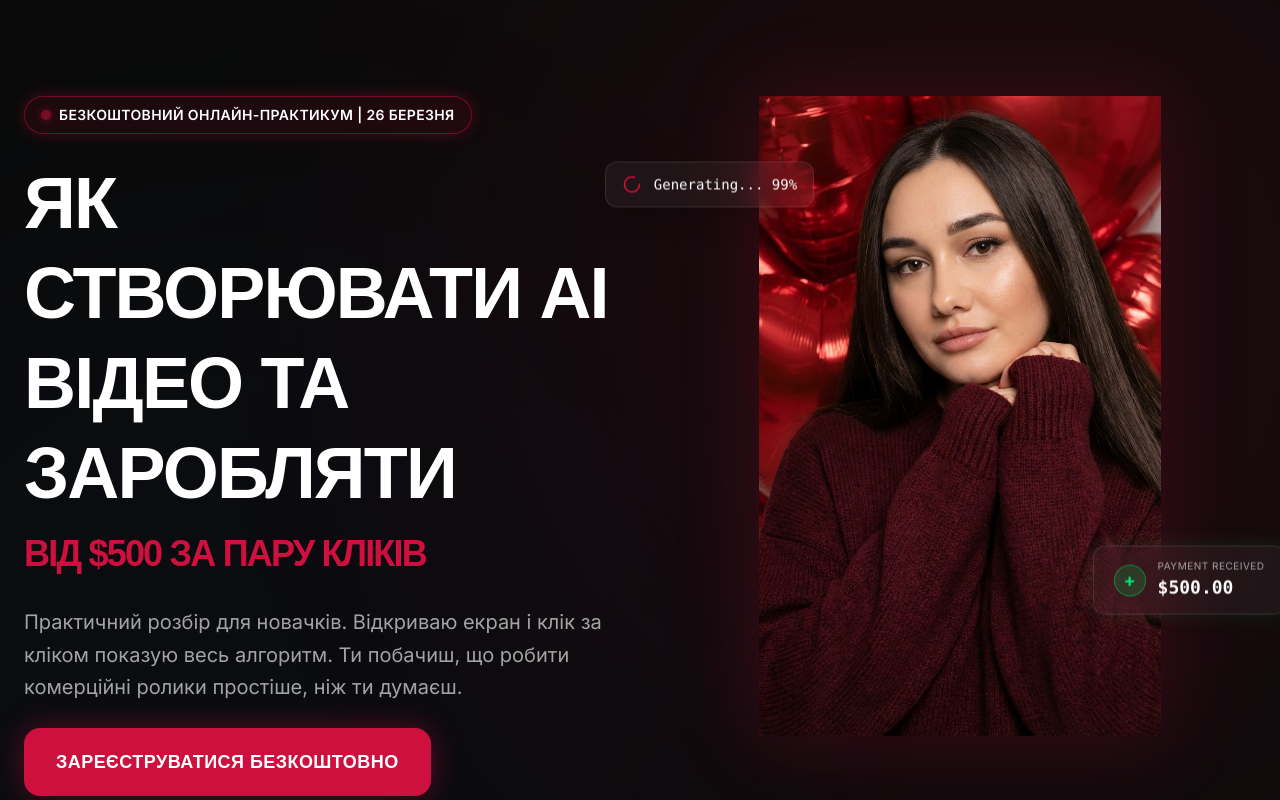
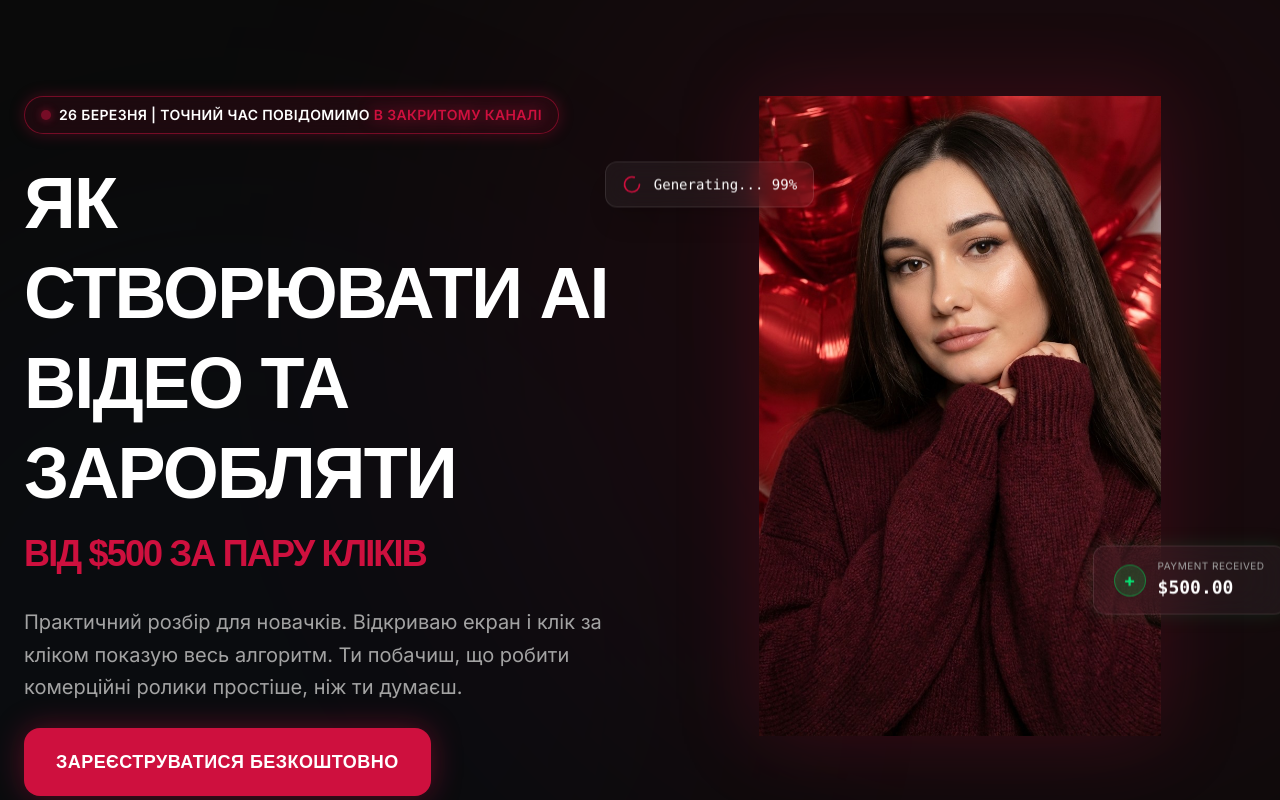
Before and after one commit to YuransiS/pixai-practice, a Next.js app: page / in a window 1280 px wide. Shown: the top 800 px of the page. Built offline with nearby package versions, Linux system fonts and the light colour scheme; a web font is replaced by a local one.

Commit message:
update: remove exact time from Hero section and add Telegram subscription hook

```diff
--- a/components/Hero.tsx
+++ b/components/Hero.tsx
@@ -76,7 +76,7 @@ export default function Hero() {
           >
             <span className="w-2 h-2 md:w-2.5 md:h-2.5 rounded-full bg-accent-primary animate-pulse shadow-[0_0_8px_#ce103e]" />
             <span className="text-[9px] sm:text-sm font-semibold tracking-wide text-white uppercase">
-              Безкоштовний онлайн-практикум | 26 березня
+              26 БЕРЕЗНЯ | Точний час повідомимо <span className="text-accent-primary drop-shadow-[0_0_8px_rgba(206,16,62,0.8)]">в закритому каналі</span>
             </span>
           </motion.div>
 
```
